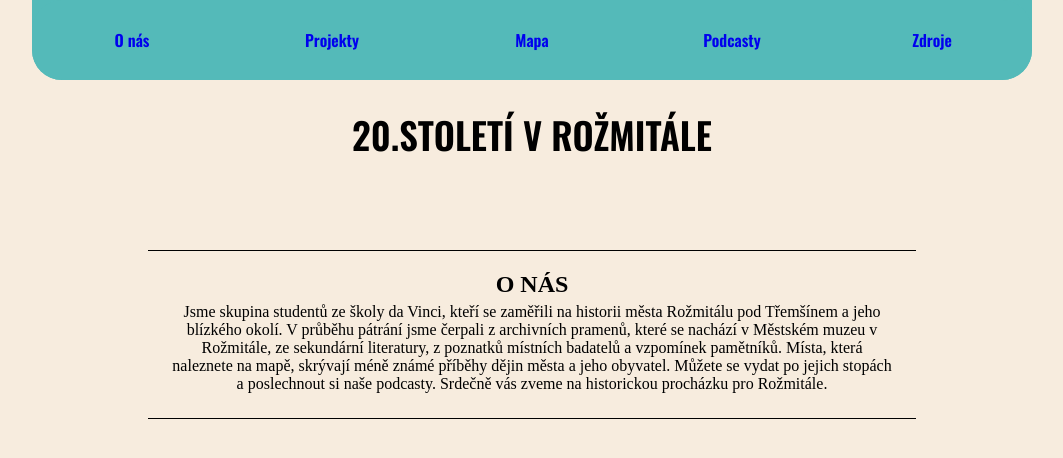
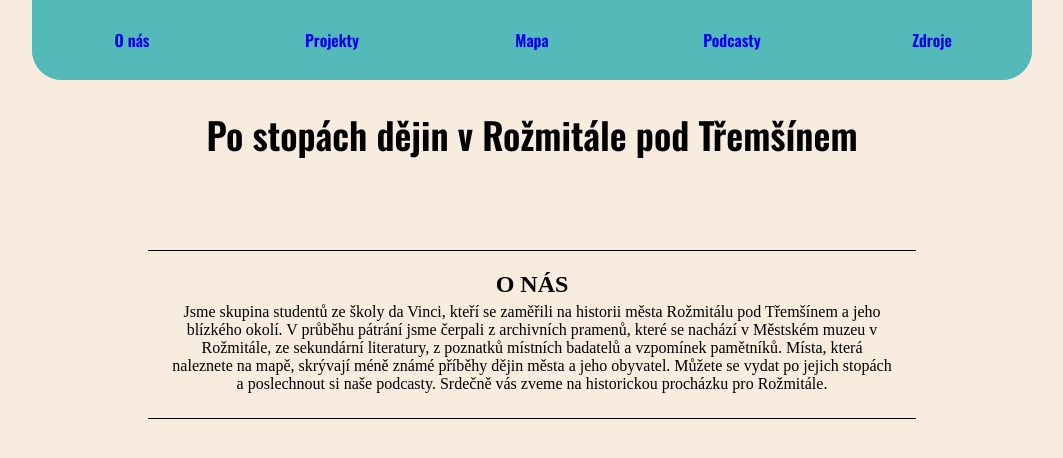
Before and after one commit to Skirlax/Skirlax.github.io, a plain HTML site: page index.html in a window 1280 px wide. Shown: the whole page, without its empty margins (108-1171 px from the left). Drawn offline with nearby package versions, Linux system fonts and the light colour scheme.

Commit message:
fixed some typos

```diff
--- a/index.html
+++ b/index.html
@@ -42,7 +42,7 @@
   <body>
     <div class="Container">
       <div class="MainHeader">
-        <p>20.STOLETÍ V ROŽMITÁLE</p>
+        <p>Po stopách dějin v Rožmitále pod Třemšínem</p>
       </div>
       <div class="Content">
         <div class="Line"></div>
```
Also changed, not shown: sources.html (+1 -1 lines).
